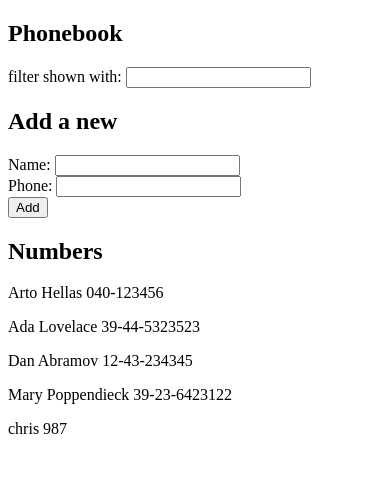
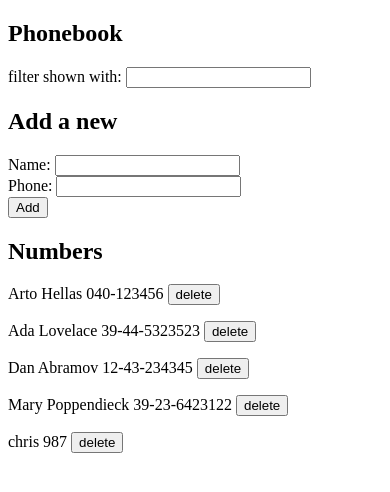
Before and after one commit to CKGHarju/fso-part2, a React (Create React App) app in the folder phonebook/: page / in a window 390 px wide. Shown: the top 492 px of the page. Built offline with nearby package versions, Linux system fonts and the light colour scheme; data requests are answered from the project's data file; the HTML template or start-up script is replaced by a standard one.

Commit message:
2.17 phonebook

```diff
--- a/phonebook/src/App.js
+++ b/phonebook/src/App.js
@@ -26,6 +26,12 @@ const App = () => {
     personsService.create(person).then(data => setPersons([...persons, data]))
   }
 
+  const handleRemove = (person) => {
+    if (window.confirm(`Delete ${person.name}?`)) {
+      personsService.remove(person.id).then(() => setPersons(persons.filter(item => item.id !== person.id)))
+    }
+  }
+
   const personsToShow = filter ?
     persons.filter(person => person.name.toLowerCase().includes(filter.toLowerCase(), 0))
     : persons
@@ -47,7 +53,7 @@ const App = () => {
         ]}
       />
       <Header title='Numbers' />
-      <Persons persons={personsToShow} />
+      <Persons persons={personsToShow} handleRemove={handleRemove} />
     </div>
   )
 }
--- a/phonebook/src/components/person.jsx
+++ b/phonebook/src/components/person.jsx
@@ -1,5 +1,5 @@
 import React from 'react'
 
-export default ({person}) => {
-  return <p>{person.name} {person.number}</p>
+export default ({person, handleRemove}) => {
+  return <p>{person.name} {person.number} <button onClick={() => handleRemove(person)}>delete</button></p>
 }
--- a/phonebook/src/components/persons.jsx
+++ b/phonebook/src/components/persons.jsx
@@ -1,11 +1,11 @@
 import React from 'react'
 import Person from './person'
 
-export default ({persons}) => {
+export default ({persons, handleRemove}) => {
   return (
     <div>
       <div>
-        {persons.map(person => <Person key={person.name} person={person}/>)}
+        {persons.map(person => <Person key={person.name} person={person} handleRemove={handleRemove}/>)}
       </div>
     </div>
   )
--- a/phonebook/src/services/persons.service.js
+++ b/phonebook/src/services/persons.service.js
@@ -11,4 +11,9 @@ const create = person => {
   return request.then(response => response.data)
 }
 
-export default { getAll, create }
+const remove = id => {
+  const request = axios.delete(`${baseUrl}/${id}`)
+  return request.then(response => response.data)
+}
+
+export default { getAll, create, remove}
```
